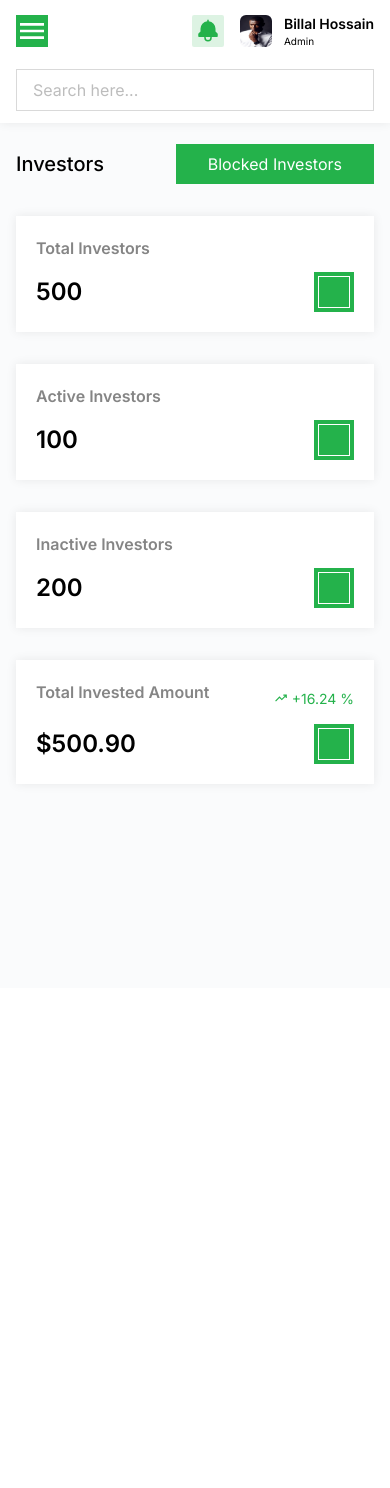
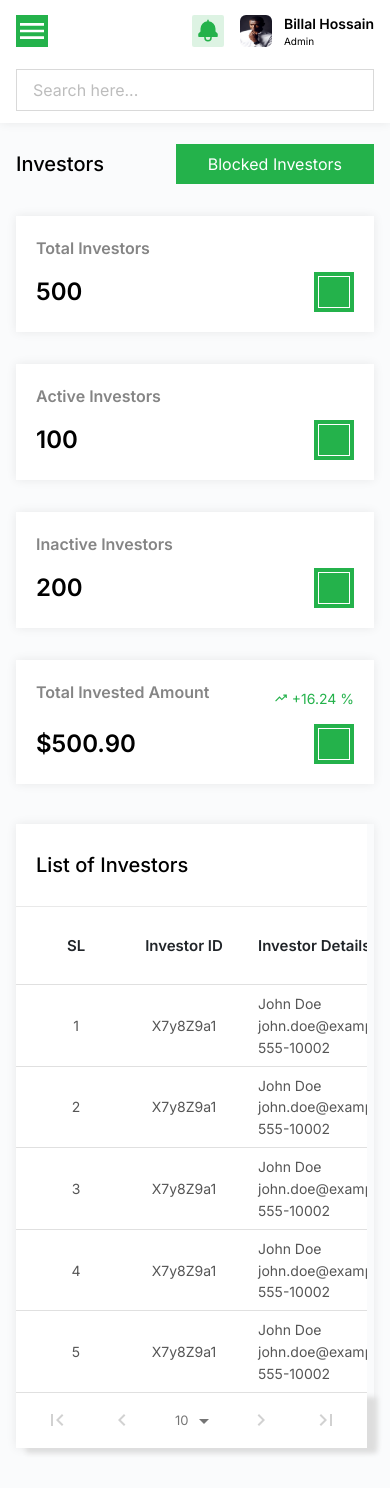
Before and after one commit to billalhossain12/provestor-dashboard, a React (Vite) app: page /investors in a window 390 px wide. Before the commit the page ends 988 px from the top, so only its background shows below. Built offline with nearby package versions, Linux system fonts and the light colour scheme; some icons are missing.

Commit message:
added investor list table with responsive styles

```diff
--- /dev/null
+++ b/src/pages/Investors/InvestorList.tsx
@@ -0,0 +1,307 @@
+import { Icon } from '@iconify/react/dist/iconify.js';
+import DataTable, {
+	TableColumn,
+	TableStyles,
+} from 'react-data-table-component';
+
+type TUserDetails = {
+	name: string;
+	email: string;
+	phone: string;
+};
+
+type TInvestedDetails = {
+	shares: number;
+	invested: number;
+};
+
+type TDataRow = {
+	investorId: string;
+	investorDetails: TUserDetails;
+	investedDetails: TInvestedDetails;
+	onboardingDate: string;
+	investedDate: string;
+	status: string;
+};
+
+const customStyles: TableStyles = {
+	headRow: {
+		style: {
+			fontWeight: 600,
+			padding: '10px 10px',
+			color: '#212529',
+			textAlign: 'left',
+		},
+	},
+	head: {
+		style: {
+			// borderRadius: "6px 6px 0px 0px",
+			borderTop: '0.824px solid #E9E9E9',
+			background: '#FFF',
+			fontSize: '15px',
+		},
+	},
+
+	rows: {
+		style: {
+			// borderRadius: "6px 6px 0px 0px",
+			// borderTop: "0.824px solid #E9E9E9",
+			background: '#FFF',
+			color: '#565656',
+			padding: '10px 10px',
+			fontSize: '14px',
+			fontWeight: 400,
+			width: 'auto',
+		},
+	},
+	pagination: {
+		style: {
+			boxShadow: '10px 5px 5px #ddd',
+			marginBottom: '5px',
+		},
+	},
+	table: {
+		style: {
+			overflow: 'visible',
+			minWidth: '1100px',
+		},
+	},
+	tableWrapper: {
+		style: {
+			overflow: 'visible',
+		},
+	},
+	responsiveWrapper: {
+		style: {
+			overflowX: 'auto', // table scroll on x axis
+		},
+	},
+};
+
+const data = [
+	{
+		investorId: 'X7y8Z9a1',
+		investorDetails: {
+			name: 'John Doe',
+			email: 'john.doe@example.com',
+			phone: '555-10002',
+		},
+		investedDetails: {
+			shares: 20,
+			invested: 60000,
+		},
+		onboardingDate: '2024-09-12',
+		investedDate: '2024-03-12',
+		status: 'active',
+	},
+	{
+		investorId: 'X7y8Z9a1',
+		investorDetails: {
+			name: 'John Doe',
+			email: 'john.doe@example.com',
+			phone: '555-10002',
+		},
+		investedDetails: {
+			shares: 20,
+			invested: 60000,
+		},
+		onboardingDate: '2024-09-12',
+		investedDate: '2024-03-12',
+		status: 'active',
+	},
+	{
+		investorId: 'X7y8Z9a1',
+		investorDetails: {
+			name: 'John Doe',
+			email: 'john.doe@example.com',
+			phone: '555-10002',
+		},
+		investedDetails: {
+			shares: 20,
+			invested: 60000,
+		},
+		onboardingDate: '2024-09-12',
+		investedDate: '2024-03-12',
+		status: 'active',
+	},
+	{
+		investorId: 'X7y8Z9a1',
+		investorDetails: {
+			name: 'John Doe',
+			email: 'john.doe@example.com',
+			phone: '555-10002',
+		},
+		investedDetails: {
+			shares: 20,
+			invested: 60000,
+		},
+		onboardingDate: '2024-09-12',
+		investedDate: '2024-03-12',
+		status: 'active',
+	},
+	{
+		investorId: 'X7y8Z9a1',
+		investorDetails: {
+			name: 'John Doe',
+			email: 'john.doe@example.com',
+			phone: '555-10002',
+		},
+		investedDetails: {
+			shares: 20,
+			invested: 60000,
+		},
+		onboardingDate: '2024-09-12',
+		investedDate: '2024-03-12',
+		status: 'active',
+	},
+];
+
+const columns: TableColumn<TDataRow>[] = [
+	{
+		name: 'SL',
+		selector: (row, index) => (index as number) + 1,
+		center: true,
+		maxWidth: '0.3rem',
+	},
+	{
+		name: 'Investor ID',
+		id: 'investorId',
+		selector: row => row.investorId,
+		center: true,
+		grow: 1,
+	},
+	{
+		name: 'Investor Details',
+		id: 'investorDetails',
+		cell: row => (
+			<div className="space-y-[0.3rem]">
+				<p>{row.investorDetails.name}</p>
+				<p>{row.investorDetails.email}</p>
+				<p>{row.investorDetails.phone}</p>
+			</div>
+		),
+		grow: 2,
+	},
+	{
+		name: 'Invested',
+		id: 'investedDetails',
+		cell: row => (
+			<div className="space-y-[0.3rem]">
+				<p>
+					<span className="font-semibold">Shares:-</span>
+					{row.investedDetails.shares}
+				</p>
+				<p>
+					<span className="font-semibold">Invested:-</span>
+					{row.investedDetails.invested}
+				</p>
+			</div>
+		),
+		grow: 2,
+	},
+	{
+		name: 'Onboarding Date',
+		id: 'onboardingDate',
+		selector: row => row.onboardingDate,
+		grow: 1,
+	},
+	{
+		name: 'Last Investment Date',
+		id: 'investedDate',
+		selector: row => row.investedDate,
+		grow: 1,
+	},
+	{
+		name: 'Status',
+		id: 'status',
+		cell: row => <p>{row.status}</p>,
+		grow: 1,
+	},
+	{
+		name: 'Action',
+		id: 'action',
+		cell: () => (
+			<div className="flex items-center gap-3">
+				<div className="flex space-x-2 border-[1px] border-gray-800 p-2 rounded-md cursor-pointer">
+					<Icon className="text-[1.5rem]" icon="carbon:view-filled" />
+				</div>
+				<div className="flex space-x-2 border-[1px] border-gray-800 p-2 rounded-md cursor-pointer">
+					<Icon
+						className="text-[1.5rem]"
+						icon="material-symbols:delete-rounded"
+					/>
+				</div>
+			</div>
+		),
+		center: true,
+		grow: 1,
+	},
+];
+
+export default function InvestorList() {
+	return (
+		<section className="mb-[2.5rem] shadow-custom">
+			<header className="overflow-x-auto xl:w-[1000px] lg:w-[750px] md:w-[500px] max-w-[90vw] pb-5 bg-white p-5">
+				<div className="flex justify-between items-center min-w-[1100px]">
+					<h3 className="text-[1.25rem] font-medium">List of Investors</h3>
+					<div className="flex items-center gap-[2.5rem] flex-wrap">
+						<div>
+							<div className="relative">
+								<input
+									className="outline-none border-[1px] border-[#D9D9D9] pl-[2.5rem] pr-[1rem] py-[0.5rem] md:w-auto w-full"
+									type="text"
+									placeholder="Search here..."
+								/>
+								<Icon
+									className="absolute left-2 top-[9px] text-primary text-[1.5rem]"
+									icon="mingcute:search-fill"
+								/>
+							</div>
+						</div>
+						<div className="flex items-center gap-1">
+							<Icon className="text-[1.3rem]" icon="mdi:filter-outline" />
+							<p>Filter</p>
+						</div>
+						<div className="flex items-center gap-1">
+							<Icon className="text-[1.3rem]" icon="lets-icons:date-range" />
+							<p>Date</p>
+						</div>
+						<div className="flex items-center gap-1">
+							<p>Status</p>
+							<Icon className="text-[1.3rem]" icon="iconoir:nav-arrow-down" />
+						</div>
+						<button className="bg-primary px-3 py-1 text-white flex items-center gap-2">
+							<span>Export</span>
+							<Icon icon="material-symbols:cloud-download" />
+						</button>
+					</div>
+				</div>
+			</header>
+
+			{/* Table  */}
+			<div className="xl:w-[1000px] lg:w-[750px] md:w-[500px] max-w-[90vw]">
+				<DataTable
+					columns={columns.map(column => ({
+						...column,
+						name: (
+							<div className="flex items-center justify-between">
+								<span>{column.name}</span>
+								{column.name == 'Invested' && (
+									<Icon icon="solar:sort-outline" />
+								)}
+								{column.name == 'Payment Status' && (
+									<Icon icon="solar:sort-outline" />
+								)}
+							</div>
+						),
+					}))}
+					data={data}
+					customStyles={customStyles}
+					paginationPerPage={10}
+					pagination
+					progressPending={false}
+				/>
+			</div>
+		</section>
+	);
+}
--- a/src/pages/Investors/Investors.tsx
+++ b/src/pages/Investors/Investors.tsx
@@ -1,5 +1,6 @@
 import { Link } from 'react-router-dom';
 import InvestorCards from './investorCards';
+import InvestorList from './InvestorList';
 
 export default function Investors() {
 	return (
@@ -12,7 +13,8 @@ export default function Investors() {
 					</button>
 				</Link>
 			</div>
-      <InvestorCards/>
+			<InvestorCards />
+			<InvestorList />
 		</main>
 	);
 }
```
